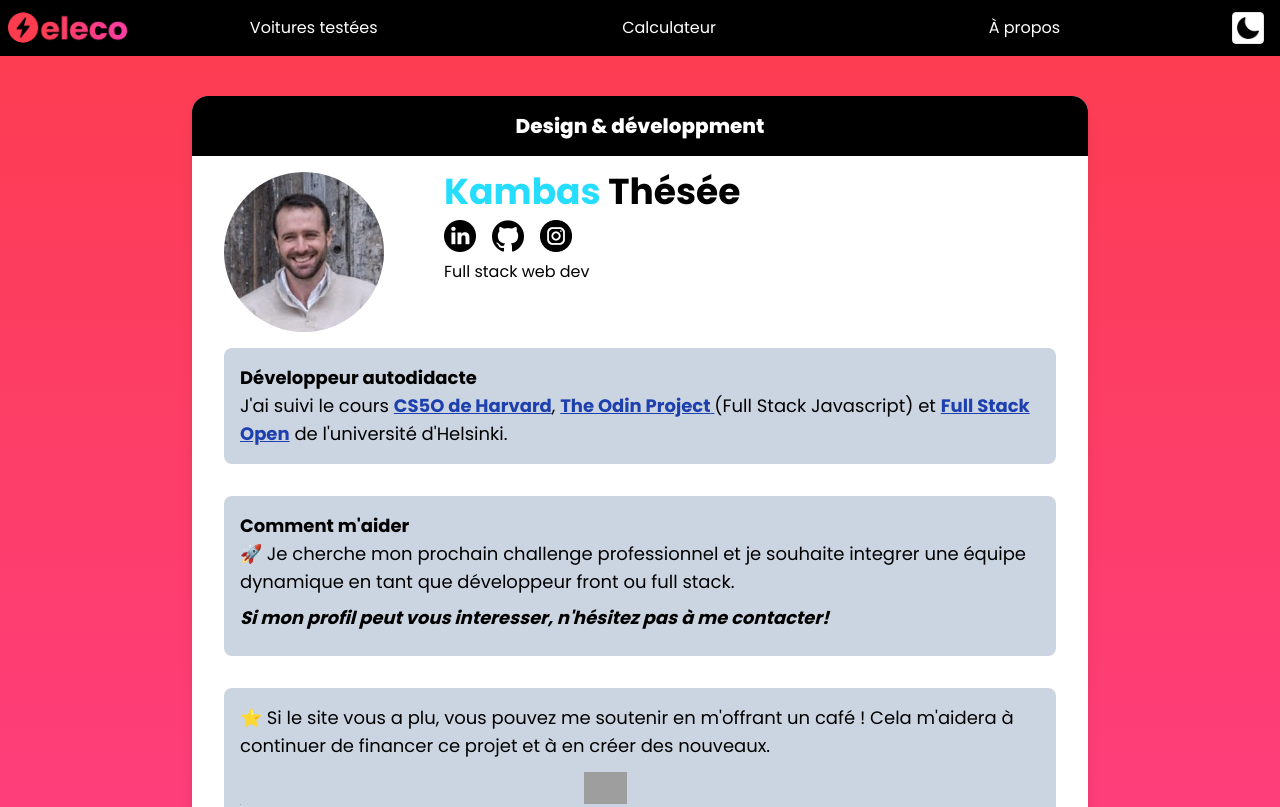
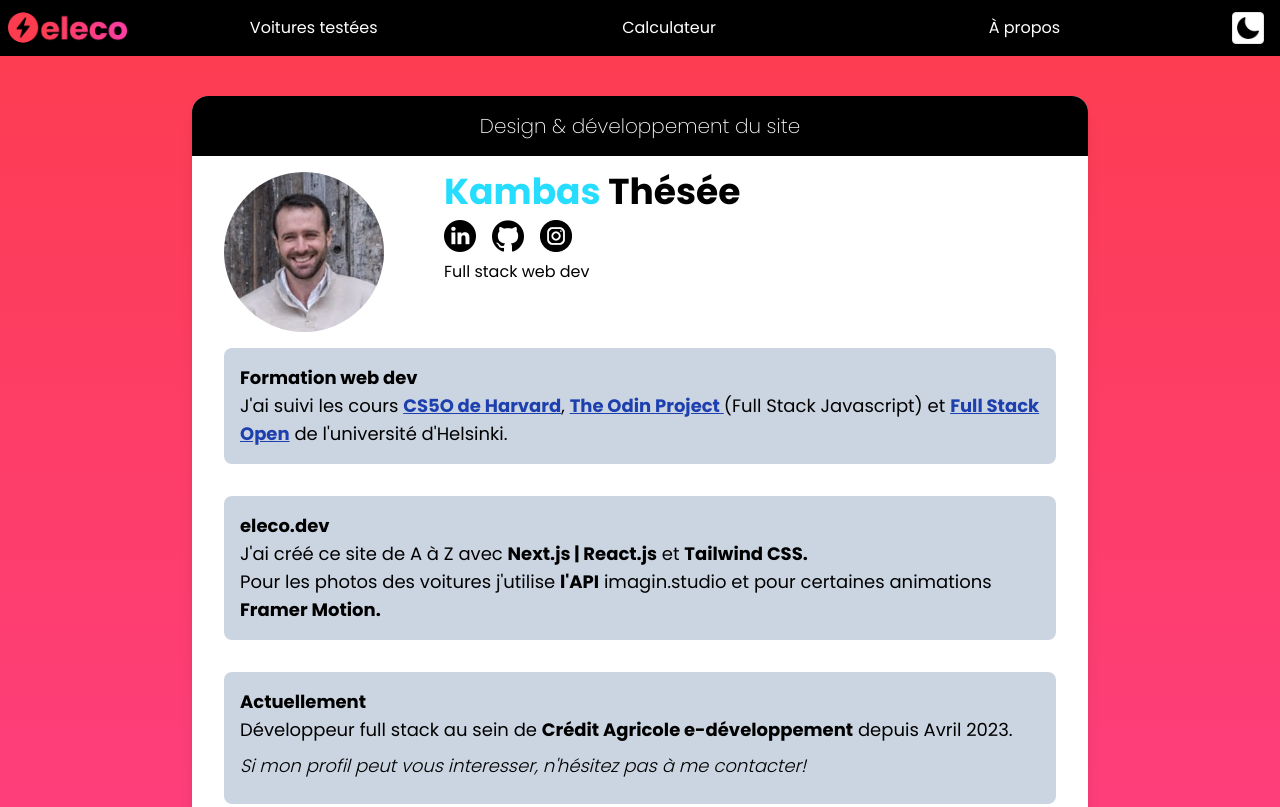
Before and after one commit to thiseas-perso/electric, a Next.js app: page /about in a window 1280 px wide. Shown: the top 807 px of the page. Built offline with nearby package versions, Linux system fonts and the light colour scheme; no server answers; grey boxes are pictures that could not be loaded.

Commit message:
wording about page

```diff
--- a/pages/about/index.js
+++ b/pages/about/index.js
@@ -20,9 +20,9 @@
           <div className="bg-white dark:bg-light-primary-2 rounded-none sm:rounded-2xl overflow-hidden shadow-lg">
             <h1
               aria-label="Design & développment : KAMBAS Thésée"
-              className="text-xl px-2 sm:px-8 py-4 text-white bg-black font-poppins font-extrabold text-center"
+              className="text-xl px-2 sm:px-8 py-4 text-white bg-black font-poppins font-extralight text-center"
             >
-              Design & développment
+              Design & développement du site
             </h1>
             <div className="flex flex-col px-2 sm:px-8 py-4 sm:grid sm:grid-cols-[1fr_3fr] gap-4">
               <div className="flex items-start my-8 sm:my-0 gap-4">
@@ -47,9 +47,9 @@
               </div>
               <div className="text-lg leading-7 col-span-2">
                 <div className="mb-8 border-none p-4 rounded-lg bg-slate-300 text-black">
-                  <h3 className="font-bold">Développeur autodidacte</h3>
+                  <h3 className="font-bold">Formation web dev</h3>
                   <p>
-                    J&apos;ai suivi le cours{' '}
+                    J&apos;ai suivi les cours{' '}
                     <a
                       className="underline font-bold text-blue-800 "
                       target="_blank"
@@ -79,7 +79,7 @@
                     de l&apos;université d&apos;Helsinki.
                   </p>
                 </div>
-                <div className="my-8 border-none p-4 rounded-lg bg-slate-300 text-black hidden">
+                <div className="my-8 border-none p-4 rounded-lg bg-slate-300 text-black ">
                   <h3 className="font-bold ">eleco.dev</h3>
                   <p>
                     J&apos;ai créé ce site de A à Z avec{' '}
@@ -99,18 +99,20 @@
                   </p>
                 </div>
                 <div className="my-8 border-none p-4 rounded-lg bg-slate-300 text-black">
-                  <h3 className="font-bold">Comment m&apos;aider</h3>
+                  <h3 className="font-bold">Actuellement</h3>
                   <p>
-                    🚀 Je cherche mon prochain challenge professionnel et je
-                    souhaite integrer une équipe dynamique en tant que
-                    développeur front ou full stack.
+                    Développeur full stack au sein de{' '}
+                    <span className="font-bold">
+                      Crédit Agricole e-développement
+                    </span>{' '}
+                    depuis Avril 2023.
                   </p>
-                  <p className="font-bold my-2 italic">
+                  <p className="font-light my-2 italic">
                     Si mon profil peut vous interesser, n&apos;hésitez pas à me
                     contacter!
                   </p>
                 </div>
-                <div className="my-8 border-none p-4 rounded-lg bg-slate-300 text-black">
+                {/* <div className="my-8 border-none p-4 rounded-lg bg-slate-300 text-black">
                   <p>
                     ⭐️ Si le site vous a plu, vous pouvez me soutenir en
                     m&apos;offrant un café ! Cela m&apos;aidera à continuer de
@@ -147,7 +149,7 @@
                       className="bg-transparent"
                     />
                   </form>
-                </div>
+                </div> */}
                 <div className="flex flex-col gap-2 items-end pb-6">
                   <p className="text-slate-500">
                     Partagez eleco.dev via le réseau de votre choix:
```
